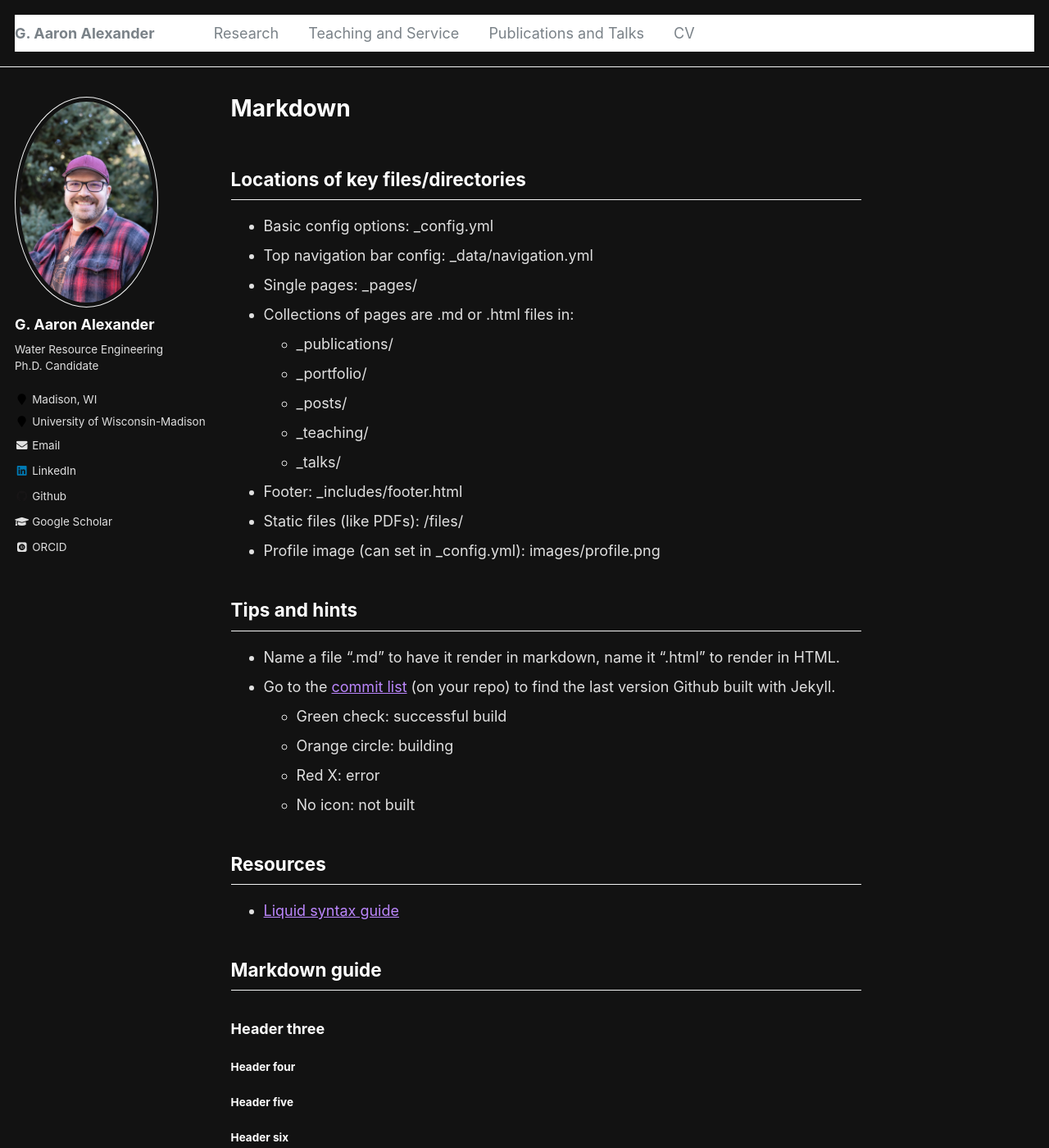
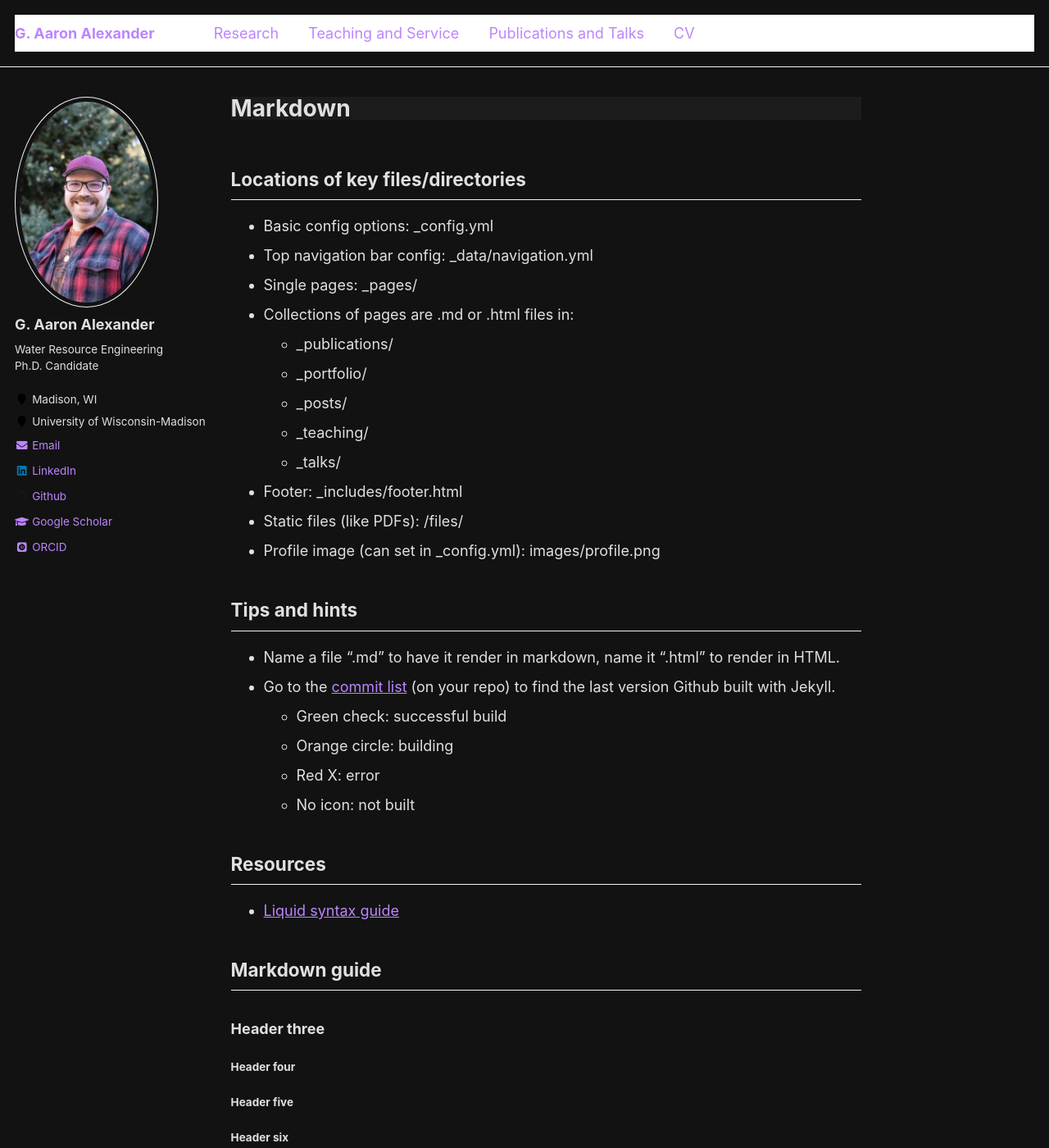
Before and after one commit to GAaronAlexander/gaaronalexander.github.io, a Jekyll site: the page built from _pages/markdown.md, in a window 1280 px wide and 1400 px high. Shown: the whole window at 82% size. Built offline with Jekyll 4.4.1, drawn with Linux system fonts in a browser that asks for light colours; some web fonts are replaced.

Commit message:
color changes

```diff
--- a/assets/css/dark-theme.css
+++ b/assets/css/dark-theme.css
@@ -1,32 +1,68 @@
-/* Dark mode background and text color */
-body {
-  background-color: #121212; /* Dark background */
-  color: #e0e0e0; /* Light text */
+/* Dark theme overrides */
+body, html {
+    background-color: #121212 !important; /* Dark background */
+    color: #e0e0e0 !important; /* Light text */
 }
 
-/* Adjust links to be more visible */
+/* Links and other text elements */
 a {
-  color: #BB86FC; /* Light purple for links */
+    color: #bb86fc !important; /* Light purple links */
 }
 
-/* Modify headers for better contrast */
-h1, h2, h3, h4, h5, h6 {
-  color: #FFFFFF; /* Light text for headings */
+a:hover {
+    color: #3700b3; /* Darker purple on hover */
 }
 
-/* Adjust code blocks */
-pre, code {
-  background-color: #333333;
-  color: #f0f0f0;
+.navbar {
+    background-color: #121212 !important;  /* Dark background */
+    color: #e0e0e0 !important;              /* Light text color */
 }
 
-/* Modify navbar for dark mode */
-.navbar {
-  background-color: #333333; /* Dark navbar */
+.navbar a {
+    color: #e0e0e0 !important;  /* Light text for links */
 }
 
-/* Adjust footer background */
-footer {
-  background-color: #121212;
-  color: #e0e0e0;
+.navbar a:hover {
+    color: #bb86fc !important;  /* Purple color on hover */
 }
+
+/* Footer */
+.footer {
+    background-color: #121212 !important;  /* Dark background */
+    color: #e0e0e0 !important;              /* Light text color */
+}
+
+.footer a {
+    color: #bb86fc !important;  /* Light purple for footer links */
+}
+
+.footer a:hover {
+    color: #3700b3 !important;  /* Darker purple hover color */
+}
+
+/* Code blocks */
+pre, code {
+    background-color: #333 !important; /* Dark background for code */
+    color: #f8f8f2 !important; /* Light text for code */
+}
+
+/* Tables */
+table {
+    background-color: #333 !important; /* Dark tables */
+    color: #e0e0e0 !important; /* Light text in tables */
+}
+
+th, td {
+    border: 1px solid #444 !important; /* Slightly lighter border */
+}
+
+/* Header */
+header {
+    background-color: #1c1c1c !important;
+    color: #e0e0e0 !important;
+}
+
+/* Lighten other elements as needed */
+.container {
+    background-color: #121212 !important;
+}
```
